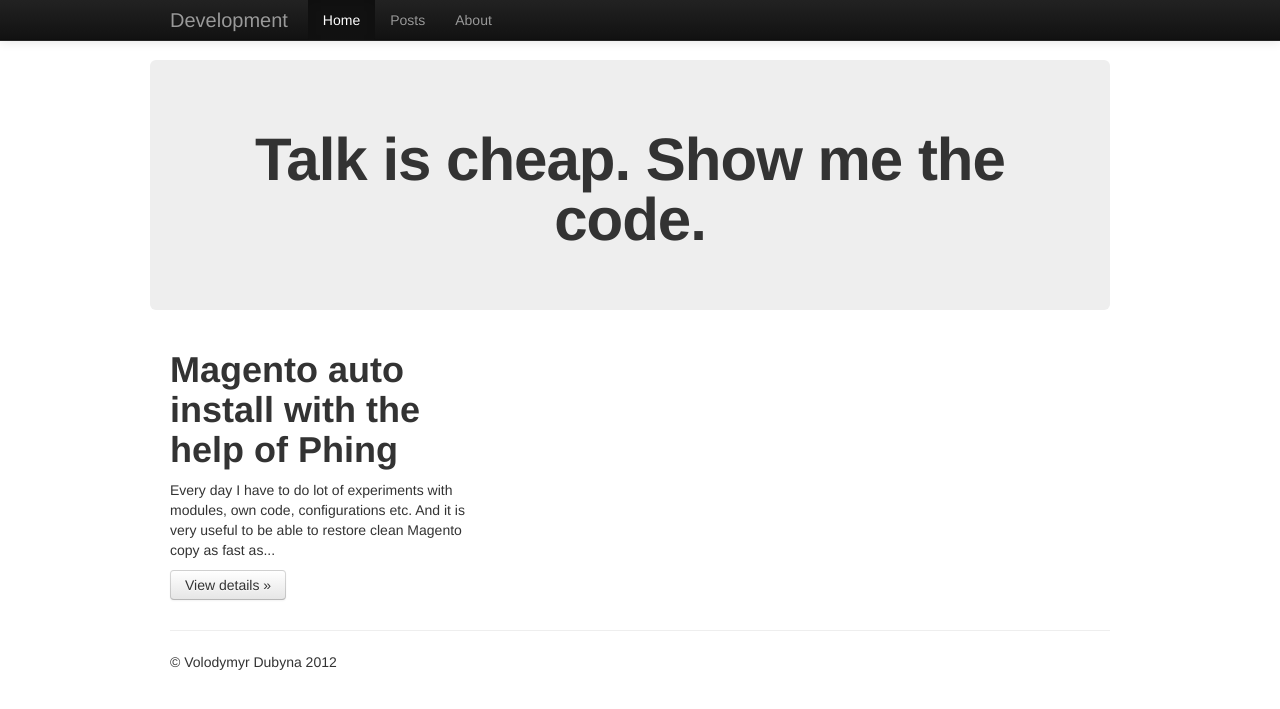
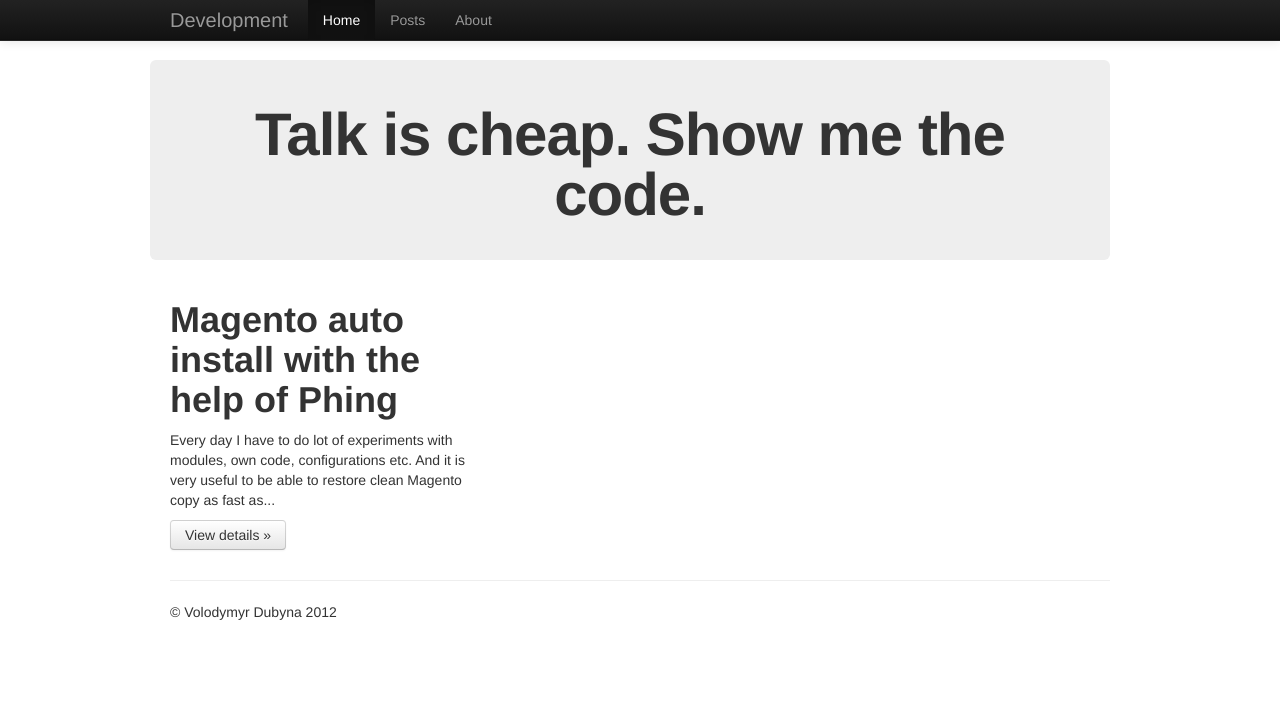
Before and after one commit to vdubyna/vdubyna.github.com, a Jekyll site: the page built from index.html, in a window 1280 px wide. Shown: the top 709 px of the page. Built offline with Jekyll 4.4.1, drawn with Linux system fonts in a browser that asks for light colours.

Commit message:
Add a new post and change the style

```diff
--- a/css/styles.css
+++ b/css/styles.css
@@ -1,3 +1,4 @@
 .hero-unit {
     text-align: center;
+    padding: 35px;
 }
```
